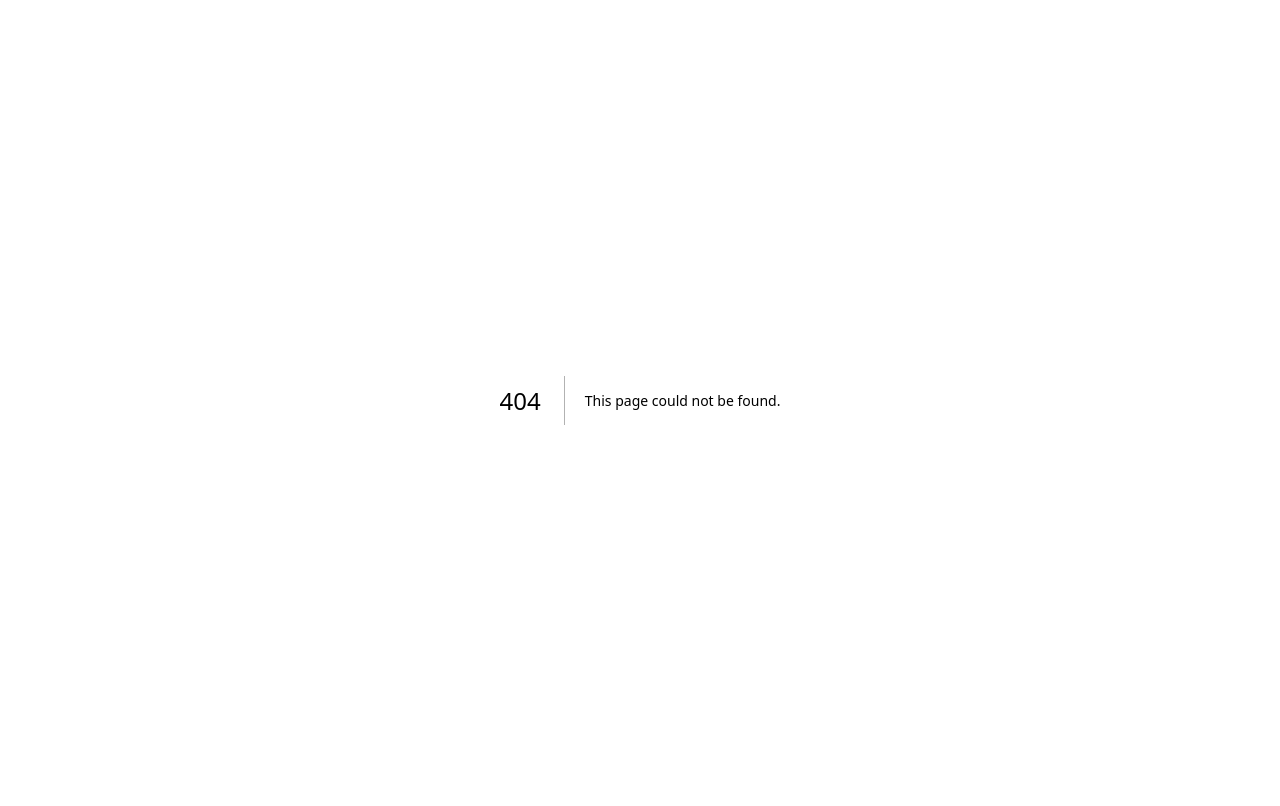
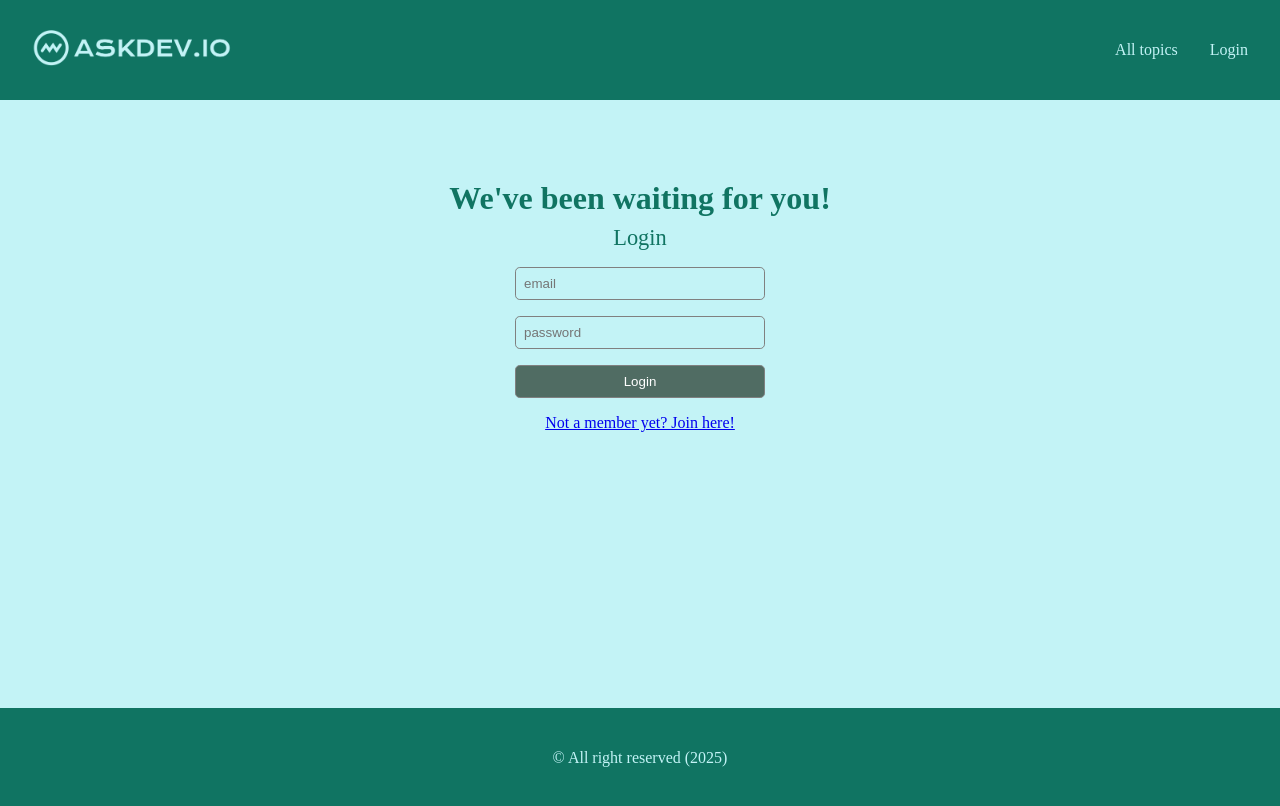
Before and after one commit to sauginte/askdevio-app, a Next.js app: page /login in a window 1280 px wide. Before the commit this address had no page. Built offline with nearby package versions, Linux system fonts and the light colour scheme.

Commit message:
added login and register pages

```diff
--- /dev/null
+++ b/components/Button/Button.tsx
@@ -0,0 +1,17 @@
+import styles from "./styles.module.css";
+
+type ButtonProps = {
+  title: string;
+  type?: "DEFAULT" | "DANGER";
+  onClick: () => void;
+};
+
+const Button = ({ title, type = "DEFAULT", onClick }: ButtonProps) => {
+  return (
+    <button onClick={onClick} className={`${styles.main} ${styles[type]}`}>
+      {title}
+    </button>
+  );
+};
+
+export default Button;
--- /dev/null
+++ b/components/Button/styles.module.css
@@ -0,0 +1,14 @@
+.main {
+  width: 100%;
+  color: white;
+  border: 0.2px solid grey;
+  border-radius: 0.3rem;
+  padding: 0.5rem;
+}
+
+.DEFAULT {
+  background-color: #506c63;
+}
+.DEFAULT:hover {
+  background-color: #506c6355;
+}
--- a/components/Login/Login.tsx
+++ b/components/Login/Login.tsx
@@ -1,7 +1,27 @@
+import Link from "next/link";
 import styles from "./styles.module.css";
+import Button from "../Button/Button";
 
 const Login = () => {
-  return <div></div>;
+  const loginUser = () => {};
+  return (
+    <div className={styles.wrapper}>
+      <div className={styles.headers}>
+        <h1>We've been waiting for you!</h1>
+        <p>Login</p>
+      </div>
+
+      <div className={styles.form}>
+        <input type="email" placeholder="email" />
+        <input type="password" placeholder="password" />
+        <Button title="Login" onClick={loginUser} />
+      </div>
+
+      <div>
+        <Link href="/register">Not a member yet? Join here!</Link>
+      </div>
+    </div>
+  );
 };
 
 export default Login;
--- a/components/Login/styles.module.css
+++ b/components/Login/styles.module.css
@@ -0,0 +1,35 @@
+.wrapper {
+  height: 100%;
+  display: flex;
+  flex-direction: column;
+  gap: 1rem;
+  justify-content: center;
+  align-items: center;
+  padding-top: 5rem;
+}
+
+.headers {
+  display: flex;
+  flex-direction: column;
+  gap: 0.5rem;
+  justify-content: center;
+  align-items: center;
+
+  p {
+    font-size: 1.4rem;
+  }
+}
+
+.form {
+  display: flex;
+  flex-direction: column;
+  gap: 1rem;
+
+  input {
+    width: 250px;
+    padding: 0.5rem;
+    border-radius: 0.3rem;
+    border: 0.2px solid grey;
+    background-color: #c3f3f6;
+  }
+}
--- /dev/null
+++ b/components/PageTemplate/PageTemplate.tsx
@@ -0,0 +1,20 @@
+import React from "react";
+import styles from "./styles.module.css";
+import Header from "../Header/Header";
+import Footer from "../Footer/Footer";
+
+type PageTemplateProps = {
+  children: React.ReactNode;
+};
+
+const PageTemplate = ({ children }: PageTemplateProps) => {
+  return (
+    <div className={styles.container}>
+      <Header />
+      <div className={styles.contentWrapper}>{children}</div>
+      <Footer />
+    </div>
+  );
+};
+
+export default PageTemplate;
--- /dev/null
+++ b/components/PageTemplate/styles.module.css
@@ -0,0 +1,11 @@
+.container {
+  display: flex;
+  flex-direction: column;
+  min-height: 76vh;
+}
+
+.contentWrapper {
+  min-height: 76vh;
+  background-color: #c3f3f6;
+  color: #107462;
+}
--- /dev/null
+++ b/pages/login/index.tsx
@@ -0,0 +1,14 @@
+import PageTemplate from "../../components/PageTemplate/PageTemplate";
+import Login from "../../components/Login/Login";
+
+const index = () => {
+  return (
+    <div>
+      <PageTemplate>
+        <Login />
+      </PageTemplate>
+    </div>
+  );
+};
+
+export default index;
```
Also changed, not shown: pages/index.tsx (+4 -4 lines), pages/register/index.tsx (added, +11 -0 lines).
